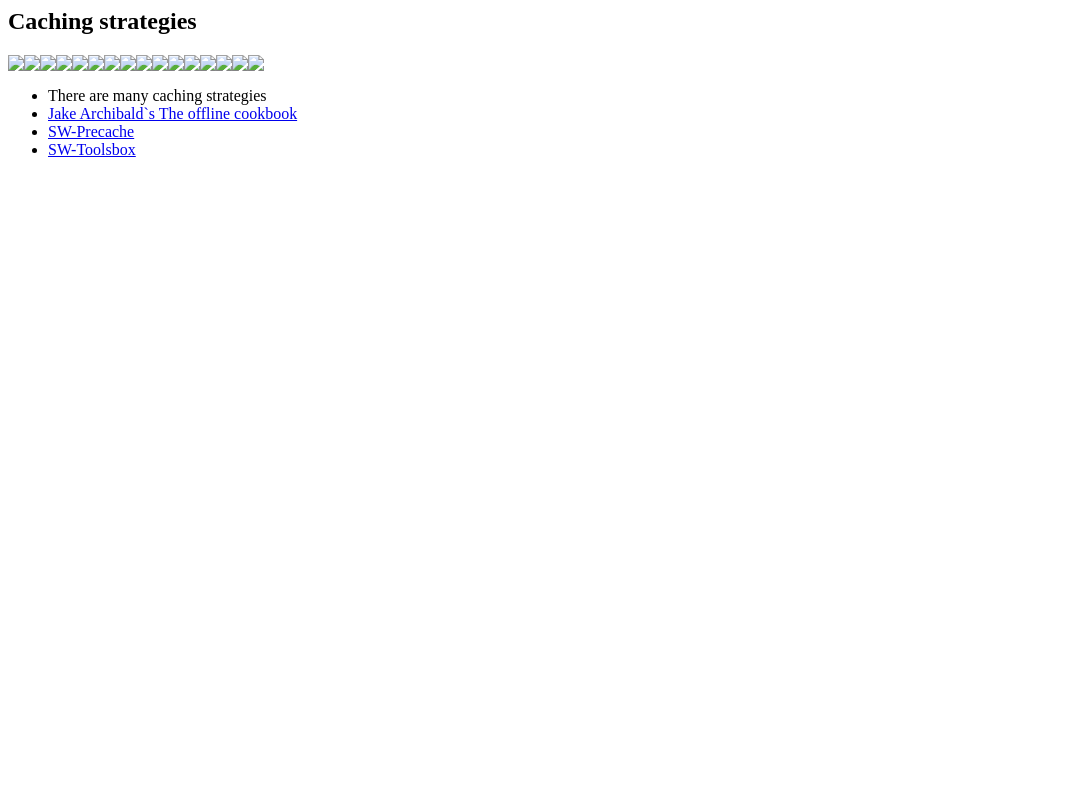
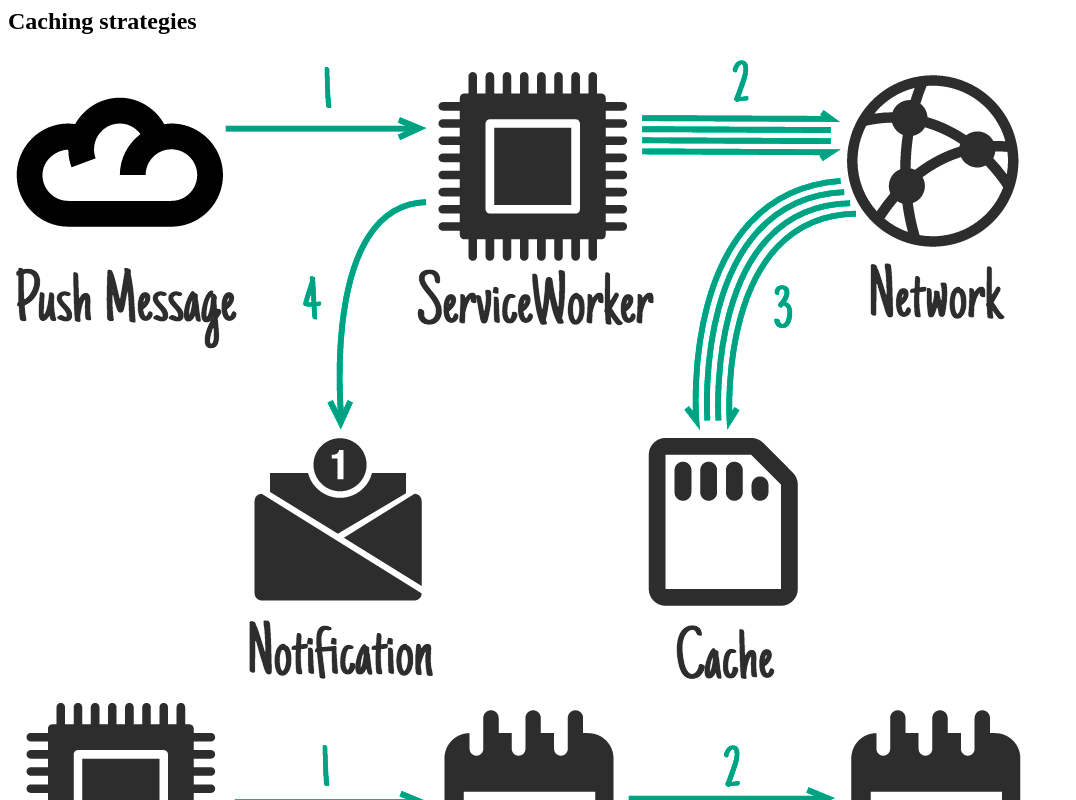
Before and after one commit to kamyk-pl/pwaWKS, a website: page slides/caching/caching-strategies.pug in a window 1280 px wide. Shown: the top 800 px of the page, without its empty margins (0-1076 px from the left). Drawn offline with nearby package versions, Linux system fonts and the light colour scheme; files that its build step writes are made by us from their sources.

Commit message:
fixed path to images

```diff
--- a/slides/caching/cache-first.pug
+++ b/slides/caching/cache-first.pug
@@ -6,7 +6,7 @@ block vars
 block title
         |  Cache First
 block content
-       img(src="../img/cache-falling-back-to-network.png")
+       img(src="/img/cache-falling-back-to-network.png")
        p
          a.credits(href="https://developers.google.com/web/fundamentals/instant-and-offline/offline-cookbook/", target="_blank")
             | Image from Jake Archibald`s offline cookbook
--- a/slides/caching/cache-on-response-schema.pug
+++ b/slides/caching/cache-on-response-schema.pug
@@ -6,7 +6,7 @@ block vars
 block title
         |  Caching On Network Response
 block content
-       img(src="../img/on-network-response.png")
+       img(src="/img/on-network-response.png")
        p
          a.credits(href="https://developers.google.com/web/fundamentals/instant-and-offline/offline-cookbook/", target="_blank")
             | Image from Jake Archibald`s offline cookbook
--- a/slides/caching/cache-only.pug
+++ b/slides/caching/cache-only.pug
@@ -6,7 +6,7 @@ block vars
 block title
         |  Cache only
 block content
-       img(src="../img/cache-only.png")
+       img(src="/img/cache-only.png")
        p
          a.credits(href="https://developers.google.com/web/fundamentals/instant-and-offline/offline-cookbook/", target="_blank")
             | Image from Jake Archibald`s offline cookbook
--- a/slides/caching/cache-static-schema.pug
+++ b/slides/caching/cache-static-schema.pug
@@ -6,7 +6,7 @@ block vars
 block title
         |  Caching Static Files
 block content
-       img(src="../img/on-install-dep.png")
+       img(src="/img/on-install-dep.png")
        p
          a.credits(href="https://developers.google.com/web/fundamentals/instant-and-offline/offline-cookbook/", target="_blank")
             | Image from Jake Archibald`s offline cookbook
--- a/slides/caching/caching-strategies.pug
+++ b/slides/caching/caching-strategies.pug
@@ -7,22 +7,22 @@ block title
         |  Caching strategies
 block content
        div.bgImages
-          img(src="../img/on-push.png")
-          img(src="../img/on-activate.png")
-          img(src="../img/on-install-dep.png")
-          img(src="../img/on-install-not.png")
-          img(src="../img/ss-cache-then-network.png")
-          img(src="../img/sw-side-templating.png")
-          img(src="../img/generic-fallback.png")
-          img(src="../img/stale-while-revalidate.png")
-          img(src="../img/on-network-response.png")
-          img(src="../img/cache-falling-back-to-network.png")
-          img(src="../img/network-falling-back-to-cache.png")
-          img(src="../img/network-only.png")
-          img(src="../img/on-bg-sync.png")
-          img(src="../img/cache-only.png")
-          img(src="../img/on-user-interaction.png")
-          img(src="../img/on-push.png")
+          img(src="/img/on-push.png")
+          img(src="/img/on-activate.png")
+          img(src="/img/on-install-dep.png")
+          img(src="/img/on-install-not.png")
+          img(src="/img/ss-cache-then-network.png")
+          img(src="/img/sw-side-templating.png")
+          img(src="/img/generic-fallback.png")
+          img(src="/img/stale-while-revalidate.png")
+          img(src="/img/on-network-response.png")
+          img(src="/img/cache-falling-back-to-network.png")
+          img(src="/img/network-falling-back-to-cache.png")
+          img(src="/img/network-only.png")
+          img(src="/img/on-bg-sync.png")
+          img(src="/img/cache-only.png")
+          img(src="/img/on-user-interaction.png")
+          img(src="/img/on-push.png")
 
        div.overlay.fragment
         ul
--- a/slides/caching/lifecycle.pug
+++ b/slides/caching/lifecycle.pug
@@ -6,7 +6,7 @@ block vars
 block title
         | Service Worker Life Cycle
 block content
-         img(src="../img/sw-lifecycle.png")
+         img(src="/img/sw-lifecycle.png")
          p
            a.credits(href="https://developers.google.com/web/fundamentals/getting-started/primers/service-workers", target="_blank")
             | Image from Google Web Fundamentals
--- a/slides/caching/network-first.pug
+++ b/slides/caching/network-first.pug
@@ -6,7 +6,7 @@ block vars
 block title
         |  Network first
 block content
-       img(src="../img/network-falling-back-to-cache.png")
+       img(src="/img/network-falling-back-to-cache.png")
        p
          a.credits(href="https://developers.google.com/web/fundamentals/instant-and-offline/offline-cookbook/", target="_blank")
             | Image from Jake Archibald`s offline cookbook
--- a/slides/caching/network-only.pug
+++ b/slides/caching/network-only.pug
@@ -6,7 +6,7 @@ block vars
 block title
         |  Network only
 block content
-       img(src="../img/network-only.png")
+       img(src="/img/network-only.png")
        p
          a.credits(href="https://developers.google.com/web/fundamentals/instant-and-offline/offline-cookbook/", target="_blank")
             | Image from Jake Archibald`s offline cookbook
--- a/slides/caching/race.pug
+++ b/slides/caching/race.pug
@@ -6,7 +6,7 @@ block vars
 block title
         |  Race Cache and Network
 block content
-       img(src="../img/cache-and-network-race.png")
+       img(src="/img/cache-and-network-race.png")
        p
          a.credits(href="https://developers.google.com/web/fundamentals/instant-and-offline/offline-cookbook/", target="_blank")
             | Image from Jake Archibald`s offline cookbook
```
Also changed, not shown: index.html.
